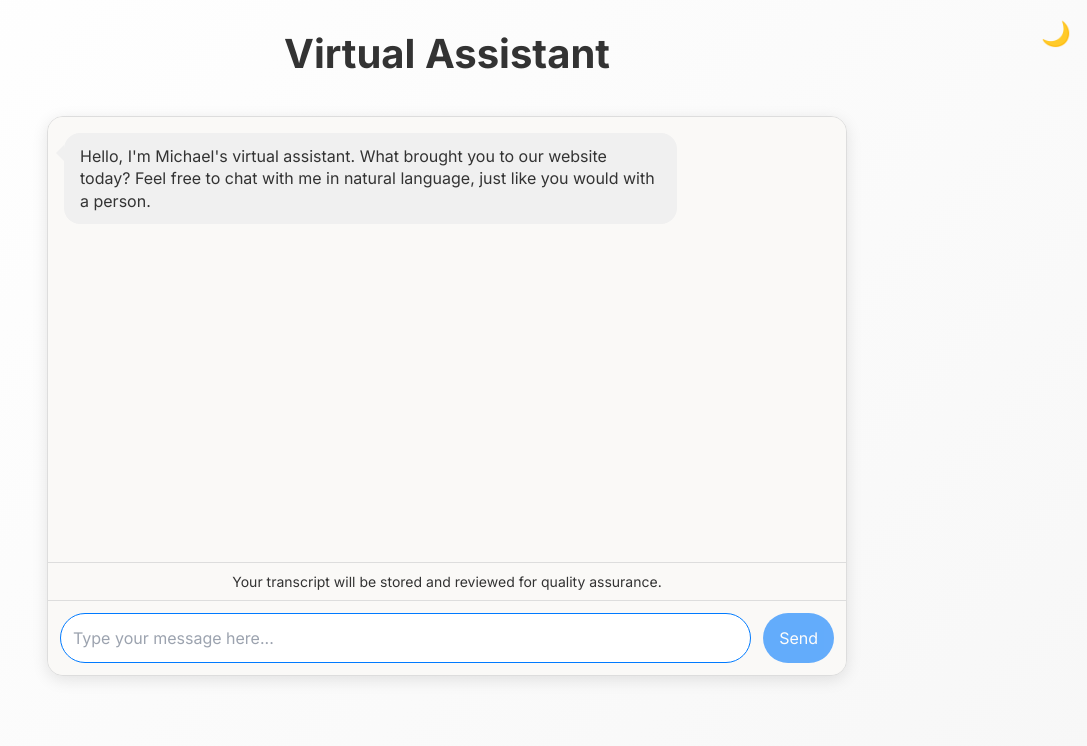
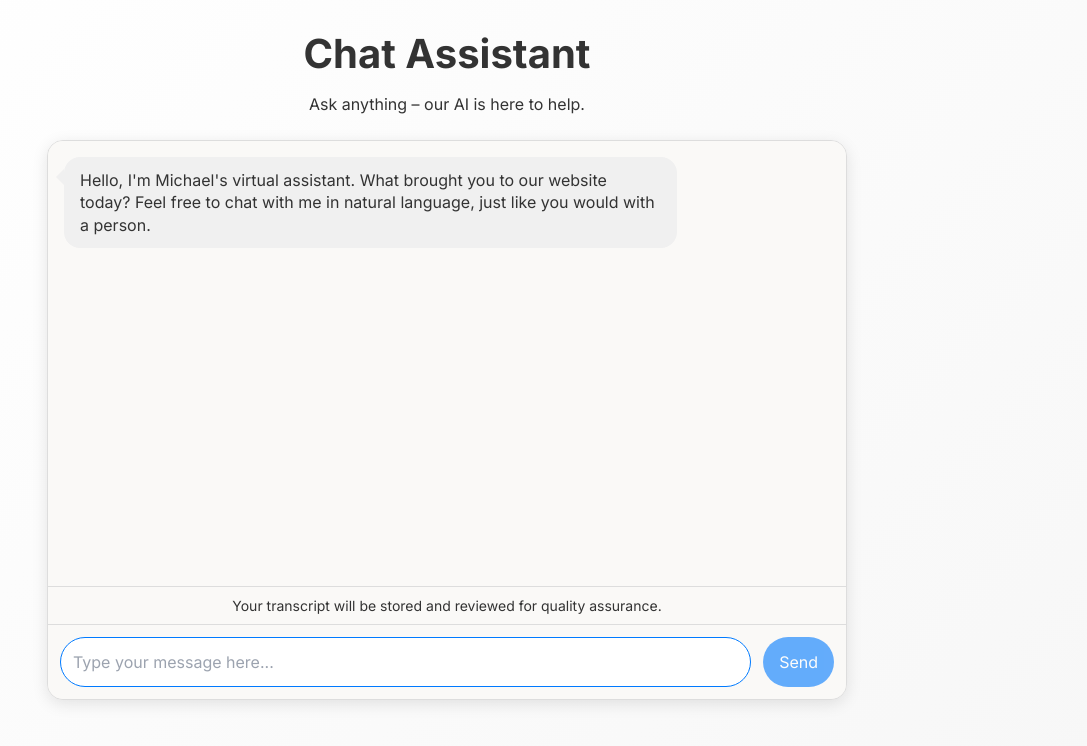
Before and after one commit to TheLegitSmit/AssistantBot, a Next.js app: page / in a window 1280 px wide. Shown: the top 746 px of the page, without its empty margins (193-1280 px from the left). Built offline with nearby package versions, Linux system fonts and the light colour scheme.

Commit message:
remove dark mode toggle feb 10

```diff
--- a/app/page.tsx
+++ b/app/page.tsx
@@ -1,6 +1,6 @@
 'use client';
 
-import React, { useEffect, useRef, useState } from 'react';
+import React, { useEffect, useRef } from 'react';
 import { Message, useAssistant } from '@ai-sdk/react';
 import ReactMarkdown from 'react-markdown';
 import rehypeRaw from 'rehype-raw';
@@ -18,10 +18,10 @@ const GlobalStyle = createGlobalStyle`
   }
 `;
 
-/* Updated light theme for a white website background */
+/* Light theme settings to blend with a white website background */
 const lightTheme = {
-  bodyBackground: 'linear-gradient(135deg, #FFFFFF, #F7F7F7)', // subtle gradient from white to off-white
-  chatCardBackground: '#FAF9F7', // off-white chat card
+  bodyBackground: 'linear-gradient(135deg, #FFFFFF, #F7F7F7)', // subtle gradient
+  chatCardBackground: '#FAF9F7', // off-white
   textColor: '#333333',
   userBubble: '#d0e8ff',         // soft pastel blue for user messages
   assistantBubble: '#f0f0f0',    // light grey for assistant messages
@@ -31,20 +31,7 @@ const lightTheme = {
   sendButtonHover: '#005bb5',
 };
 
-/* Dark theme remains as before */
-const darkTheme = {
-  bodyBackground: 'linear-gradient(135deg, #1a1a1a, #2c2c2c)',
-  chatCardBackground: '#333333',
-  textColor: '#f0f0f0',
-  userBubble: '#005bb5',
-  assistantBubble: '#4a4a4a',
-  inputBackground: '#444444',
-  inputBorder: '#555555',
-  sendButton: '#0a84ff',
-  sendButtonHover: '#0066cc',
-};
-
-/* Styled Components */
+/* Styled Components for layout and elements */
 const PageContainer = styled.div`
   min-height: 100vh;
   display: flex;
@@ -97,7 +84,7 @@ const MessageList = styled.div`
   background: ${(props) => props.theme.chatCardBackground};
 `;
 
-/* Notice styled component for transcript disclaimer */
+/* Notice component for transcript disclaimer */
 const Notice = styled.div`
   font-size: 0.875rem;
   color: ${(props) => props.theme.textColor};
@@ -118,6 +105,7 @@ const Bubble = styled.div<{ $role: 'user' | 'assistant' }>`
   max-width: 80%;
   line-height: 1.4;
   font-size: 1rem;
+  /* Tail pointer */
   &:after {
     content: "";
     position: absolute;
@@ -201,17 +189,6 @@ const TypingIndicator = styled.div`
   }
 `;
 
-const ThemeToggle = styled.button`
-  position: absolute;
-  top: 1rem;
-  right: 1rem;
-  background: transparent;
-  border: none;
-  font-size: 1.5rem;
-  cursor: pointer;
-  color: ${(props) => props.theme.textColor};
-`;
-
 /* Markdown styling wrapper */
 const MarkdownWrapper = styled.div`
   p {
@@ -232,13 +209,12 @@ const initialAssistantMessage: Message = {
 };
 
 export default function Chat() {
-  // Set default mode to light.
-  const [isDarkMode, setIsDarkMode] = useState(false);
+  // Always use the light theme.
   const { status, messages, input, submitMessage, handleInputChange } = useAssistant({ api: '/api/assistant' });
   const messagesEndRef = useRef<HTMLDivElement>(null);
   const inputRef = useRef<HTMLInputElement>(null);
 
-  // Show the initial assistant message if there are no messages.
+  // If no messages exist, display the initial assistant greeting.
   const displayMessages = messages.length > 0 ? messages : [initialAssistantMessage];
 
   const scrollToBottom = () => {
@@ -265,20 +241,13 @@ export default function Chat() {
     }
   };
 
-  const toggleTheme = () => {
-    setIsDarkMode((prev) => !prev);
-  };
-
   return (
-    <ThemeProvider theme={isDarkMode ? darkTheme : lightTheme}>
+    <ThemeProvider theme={lightTheme}>
       <GlobalStyle />
       <PageContainer>
-        <ThemeToggle onClick={toggleTheme}>
-          {isDarkMode ? '☀️' : '🌙'}
-        </ThemeToggle>
         <Header>
-          <Title>Virtual Assistant</Title>
-          <Tagline></Tagline>
+          <Title>Chat Assistant</Title>
+          <Tagline>Ask anything – our AI is here to help.</Tagline>
         </Header>
         <ChatCard>
           <MessageList>
```
